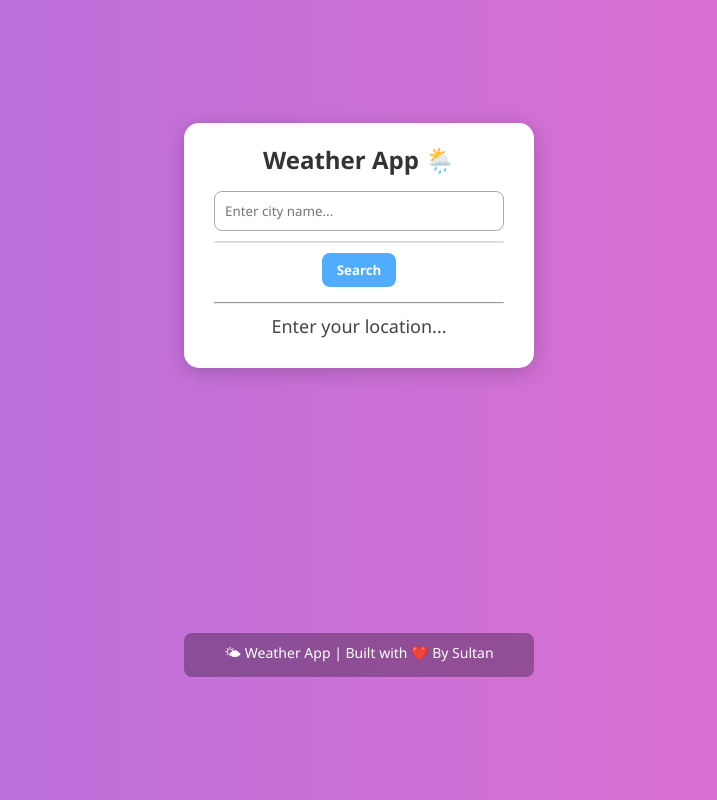
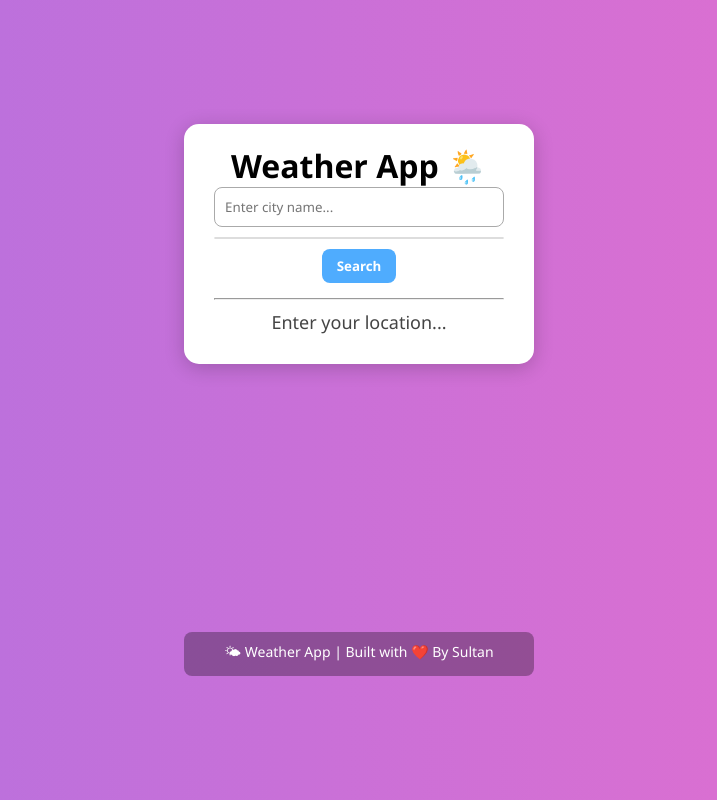
Before and after one commit to Sultan-08/Weather-App, a plain HTML site: page index.html in a window 1280 px wide. Shown: the whole page, without its empty margins (281-998 px from the left). Drawn offline with Linux system fonts and the light colour scheme.

Commit message:
Update index.html

```diff
--- a/index.html
+++ b/index.html
@@ -8,7 +8,7 @@
 </head>
 <body>
     <div class="weather-card">
-    <h2>Weather App 🌦️</h2>
+    <h1>Weather App 🌦️</h1>
     <input type="text" id="search" placeholder="Enter city name...">
         <div id="suggestions"></div>
     <button id="searchBtn">Search</button>
```
